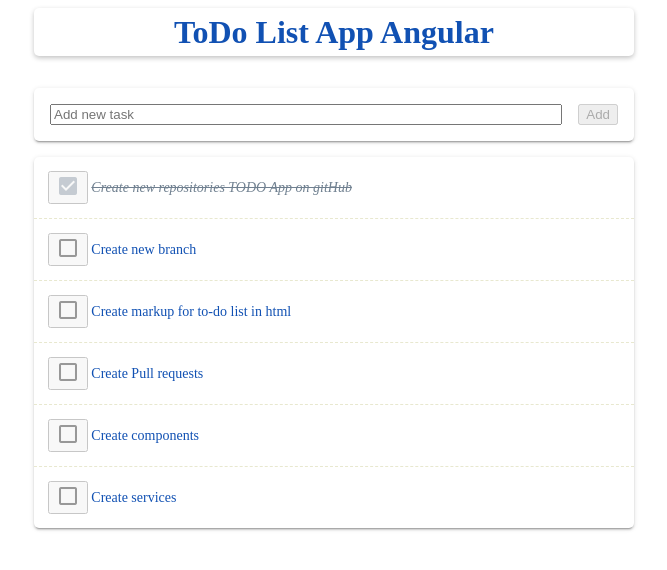
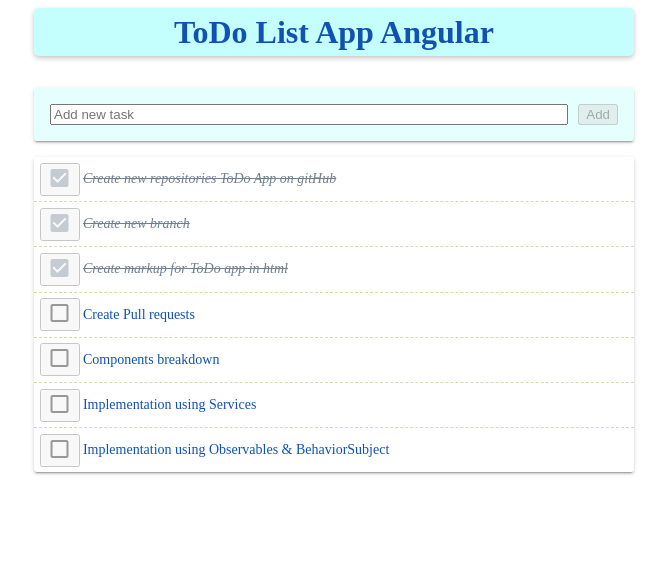
Before and after one commit to Endorrfin/todo-app-angular-js, an Angular app: page / in a window 1280 px wide. Shown: the top 570 px of the page, without its empty margins (306-973 px from the left). Built offline with nearby package versions, Linux system fonts and the light colour scheme.

Commit message:
fixed some bugs & edited some styled

```diff
--- a/src/app/app.component.css
+++ b/src/app/app.component.css
@@ -4,7 +4,7 @@ header {
   display: flex;
   justify-content: center;
   align-items: center;
-  background: white;
+  background: #c5fffd;
   height: 48px;
   padding: 0;
   border-radius: 5px;
--- a/src/app/shared/data.ts
+++ b/src/app/shared/data.ts
@@ -1,18 +1,18 @@
 export const todos = [
   {
     id: '1',
-    title: 'Create new repositories TODO App on gitHub',
+    title: 'Create new repositories ToDo App on gitHub',
     completed: true
   },
   {
     id: '2',
     title: 'Create new branch',
-    completed: false
+    completed: true
   },
   {
     id: '3',
-    title: 'Create markup for to-do list in html',
-    completed: false
+    title: 'Create markup for ToDo app in html',
+    completed: true
   },
   {
     id: '4',
@@ -21,12 +21,17 @@ export const todos = [
   },
   {
     id: '5',
-    title: 'Create components',
+    title: 'Components breakdown',
     completed: false
   },
   {
     id: '6',
-    title: 'Create services',
+    title: 'Implementation using Services',
+    completed: false
+  },
+  {
+    id: '7',
+    title: 'Implementation using Observables & BehaviorSubject',
     completed: false
   }
 ];
--- a/src/app/todo-form/todo-form.component.css
+++ b/src/app/todo-form/todo-form.component.css
@@ -3,8 +3,8 @@
   padding: 1em;
   margin-bottom: 1em;
   box-shadow: 0 2px 2px 0 rgba(0, 0, 0, .14), 0 3px 1px -2px rgba(0, 0, 0, .2), 0 1px 5px 0 rgba(0, 0, 0, .12);
-  border-radius: 5px;
-  background-color: white;
+  border-radius: 3px;
+  background-color: #e5ffff;
 }
 
 .todo-form input {
@@ -16,5 +16,5 @@
 }
 
 .todo-form button {
-  margin-left: 16px;
+  margin-left: 10px;
 }
--- a/src/app/todo-item/todo-item.component.css
+++ b/src/app/todo-item/todo-item.component.css
@@ -1,6 +1,6 @@
 
 .todo-item {
-  padding: 1em;
+  padding: .4em;
   display: flex;
   align-items: center;
 }
--- a/src/app/todo-list/todo-list.component.css
+++ b/src/app/todo-list/todo-list.component.css
@@ -2,7 +2,7 @@
   display: flex;
   flex-direction: column;
   box-shadow: 0 2px 2px 0 rgba(0,0,0,.14),0 3px 1px -2px rgba(0,0,0,.2),0 1px 5px 0 rgba(0,0,0,.12);
-  border-radius: 5px;
+  border-radius: 3px;
   width: 100%;
   background-color: white;
   color: #1151B3;
@@ -10,5 +10,5 @@
 }
 
 todo-item:not(:first-child) {
-  border-top: 1px dashed rgba(179,179,96,.3);
+  border-top: 1px dashed rgba(179,179,96,.5);
 }
--- a/src/index.html
+++ b/src/index.html
@@ -5,7 +5,9 @@
   <meta name="viewport" content="width=device-width, initial-scale=1">
   <link rel="icon" type="image/x-icon" href="favicon.ico">
   <link rel="stylesheet" href="https://fonts.googleapis.com/icon?family=Material+Icons">
-  <link rel="stylesheet" href="styles.css"></head>
+  <link rel="stylesheet" href="styles.css">
+  <title>ToDo List App Angular</title>
+</head>
 <body>
   <app-root></app-root>
 </body>
```
